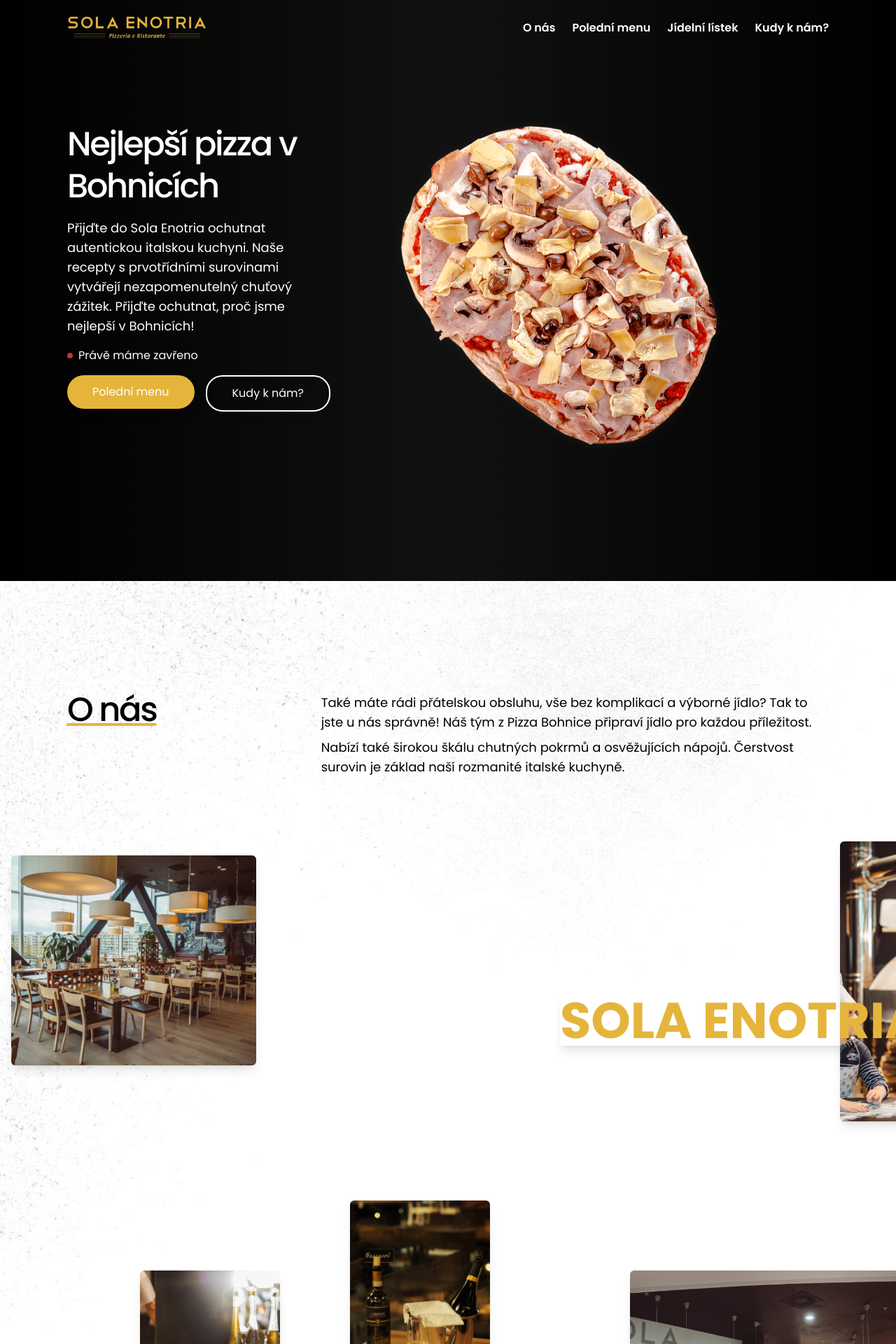
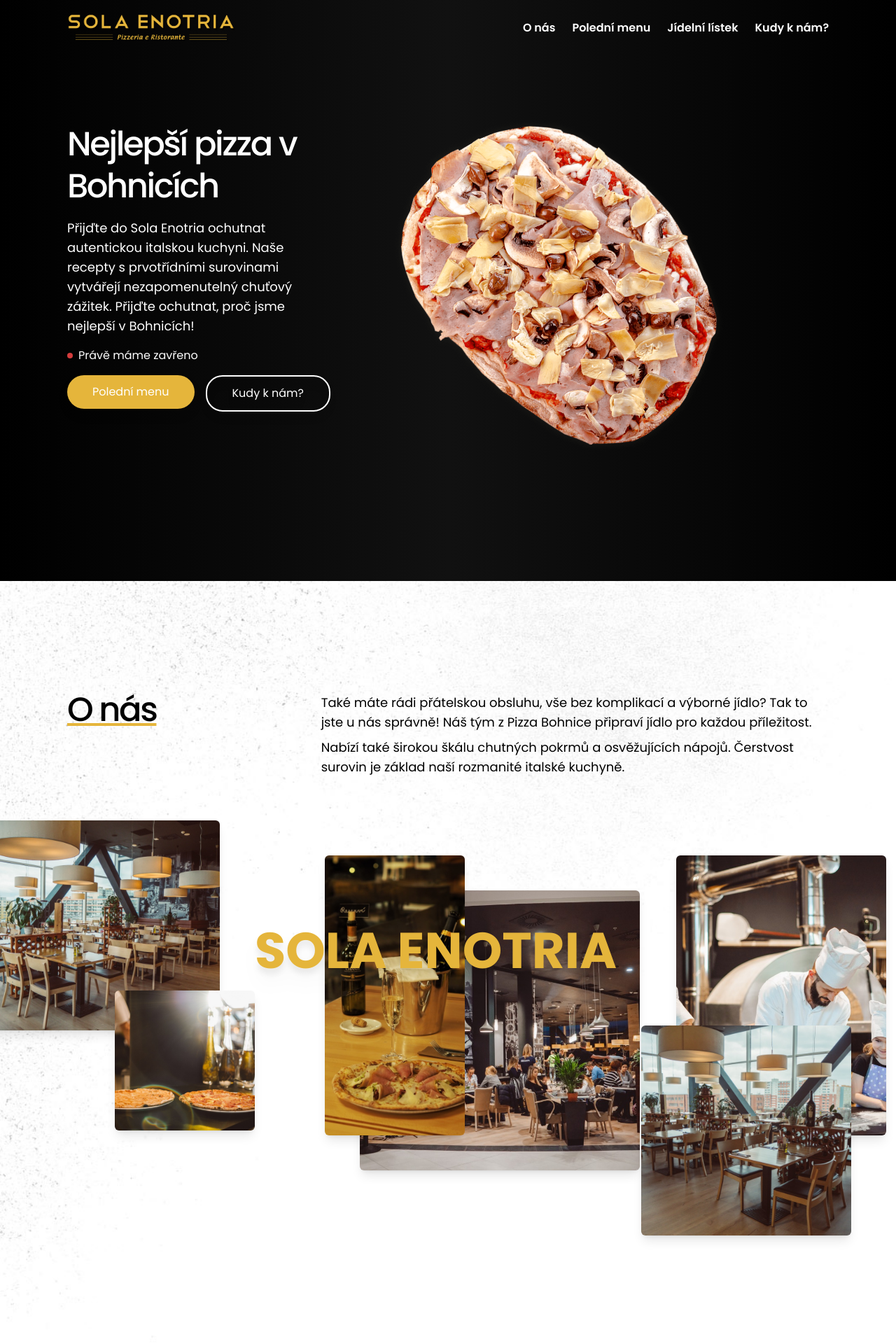
Before and after one commit to TomasLukes/sola-enotria, a Next.js app: page / in a window 1280 px wide. Shown: the top 1920 px of the page at 70% size. Built offline with nearby package versions, Linux system fonts and the light colour scheme.

Commit message:
add: fixed menu, prepare parallax

```diff
--- a/app/components/Header/index.tsx
+++ b/app/components/Header/index.tsx
@@ -5,15 +5,15 @@
 
 const Header = ({ className }: IClassName): ReactElement => {
   return (
-    <header className={clsx('gradient-dark text-light-primary', className)}>
-      <div className="container-base h-20 flex justify-between items-center">
-        <div className="relative h-[100px] w-[100px] md:h-[200px] md:w-[200px] flex-shrink-0">
+    <header className={clsx('w-full fixed z-50 gradient-dark text-light-primary', className)}>
+      <div className="container-base h-16 md:h-20 flex justify-between items-center">
+        <div className="relative h-[80px] w-[120px] md:h-[160px] md:w-[240px] flex-shrink-0">
           <Image
             fill
             priority
             src={`/assets/logo.png`}
             alt="Sola Enotria logo"
-            style={{ objectFit: 'contain' }}
+            className="object-contain"
           />
         </div>
         <Navigation />
--- a/app/components/Hero/index.tsx
+++ b/app/components/Hero/index.tsx
@@ -21,7 +21,7 @@
   return (
     <section
       id="hero"
-      className={clsx('gradient-dark text-light-primary overflow-hidden', className)}
+      className={clsx('gradient-dark pt-20 md:pt-22 text-light-primary overflow-hidden', className)}
     >
       <div className="container-base flex flex-col md:flex-row gap-8">
         <div className="w-full md:w-1/2 flex flex-col gap-4 justify-start md:pt-24 z-40">
--- a/app/components/ImageGallery/ImageParallax/ImageParallax.tsx
+++ b/app/components/ImageGallery/ImageParallax/ImageParallax.tsx
@@ -4,53 +4,46 @@
 
 const ImageParallax = (): ReactElement => {
   return (
-    <div className="container-full h-[800px] mt-20 relative">
-      <h3 className="absolute text-7xl font-bold text-accent bg-transaprent text-nowrap shadow-lg top-[200px] left-[800px] z-10">
+    <div className="container-base h-[600px] mt-20 relative">
+      <h3 className="absolute text-7xl font-bold text-accent bg-transaprent text-nowrap top-[100px] left-[300px] z-20 drop-shadow-xl">
         SOLA ENOTRIA
       </h3>
-      <div className="absolute top-0 left-4">
+      <div className="absolute top-[-50px] left-[-100px]">
         <ImageModal
           imgSrc={`/assets/restaurant/interier-01.jpg`}
           variant="desktop"
           className="h-[300px] w-[350px]"
         />
       </div>
-      <div className="absolute bottom-[-100px] left-[500px]">
+      <div className="absolute top-[0px] left-[400px] z-10">
         <ImageModal
           imgSrc={`/assets/restaurant/interier-02.jpg`}
           variant="desktop"
           className="h-[400px] w-[200px]"
         />
       </div>
-      <div className="absolute bottom-0 left-[200px]">
+      <div className="absolute bottom-[200px] left-[100px]">
         <ImageModal
           imgSrc={`/assets/restaurant/interier-04.jpg`}
           variant="desktop"
           className="absolute h-[200px] w-[200px]"
         />
       </div>
-      <div className="absolute bottom-[-200px] left-[900px]">
+      <div className="absolute top-[50px] left-[450px]">
         <ImageModal
           imgSrc={`/assets/restaurant/interier-05.jpg`}
           variant="desktop"
           className="absolute h-[400px] w-[400px]"
         />
       </div>
-      <div className="absolute top-[-20px] left-[1200px]">
+      <div className="absolute top-[0px] right-[-50px]">
         <ImageModal
           imgSrc={`/assets/restaurant/interier-06.jpg`}
           variant="desktop"
           className="absolute h-[400px] w-[300px]"
         />
       </div>
-      <div className="absolute top-[50px] left-[650px] -z-10">
-        <ImageModal
-          imgSrc={`/assets/restaurant/interier-07.jpg`}
-          variant="desktop"
-          className="absolute h-[300px] w-[300px]"
-        />
-      </div>
-      <div className="absolute bottom-[-100px] left-[1450px] -z-10">
+      <div className="absolute bottom-[50px] right-[0px]">
         <ImageModal
           imgSrc={`/assets/restaurant/interier-08.jpg`}
           variant="desktop"
--- a/app/components/Navigation/NavigationMobile.tsx
+++ b/app/components/Navigation/NavigationMobile.tsx
@@ -11,7 +11,7 @@
 
   return (
     <nav className="text-xl font-medium lg:hidden">
-      <div className="container mx-auto flex items-center justify-end py-6 md:py-9">
+      <div className="container mx-auto flex items-center justify-end py-4 md:py-8">
         <button
           id="menu-btn"
           aria-label="Mobile hamburger icon"
@@ -23,7 +23,7 @@
           <div
             className={`${
               mobileMenuOpen ? 'open' : ''
-            } block hamburger lg:hidden focus:outline-none`}
+            }block hamburger lg:hidden focus:outline-none`}
           >
             <span className="hamburger-top"></span>
             <span className="hamburger-middle"></span>
```
